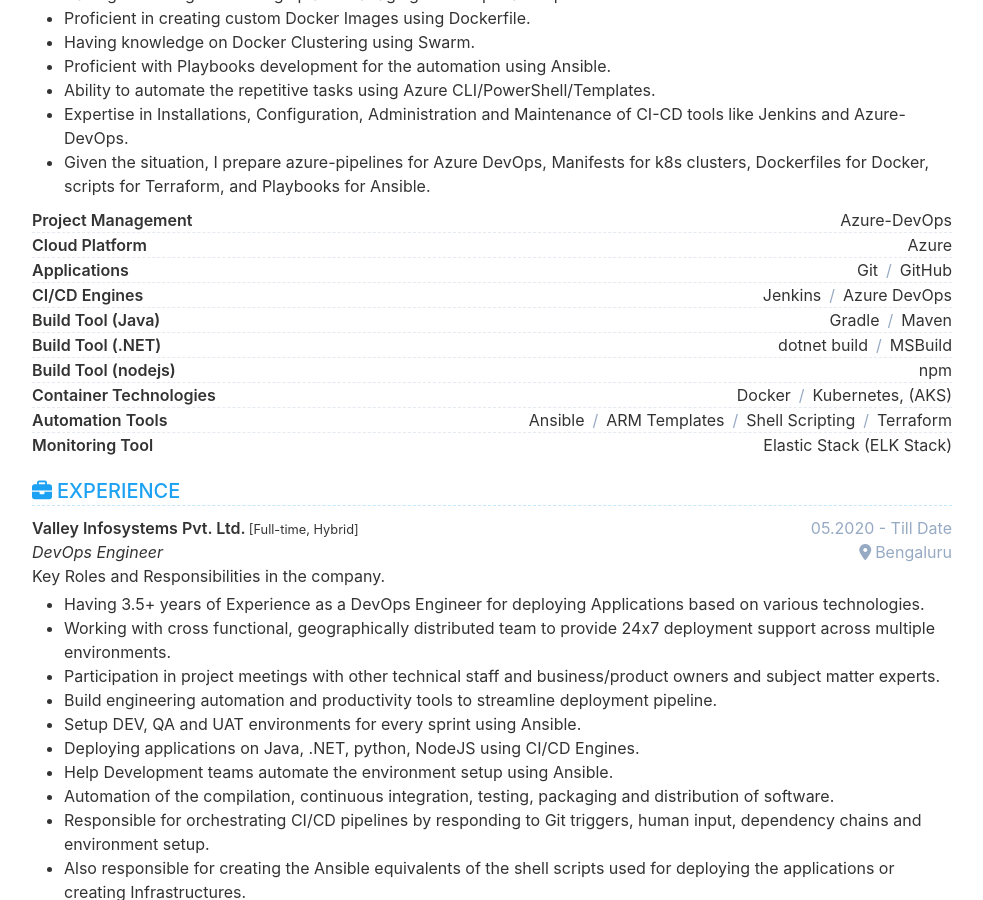
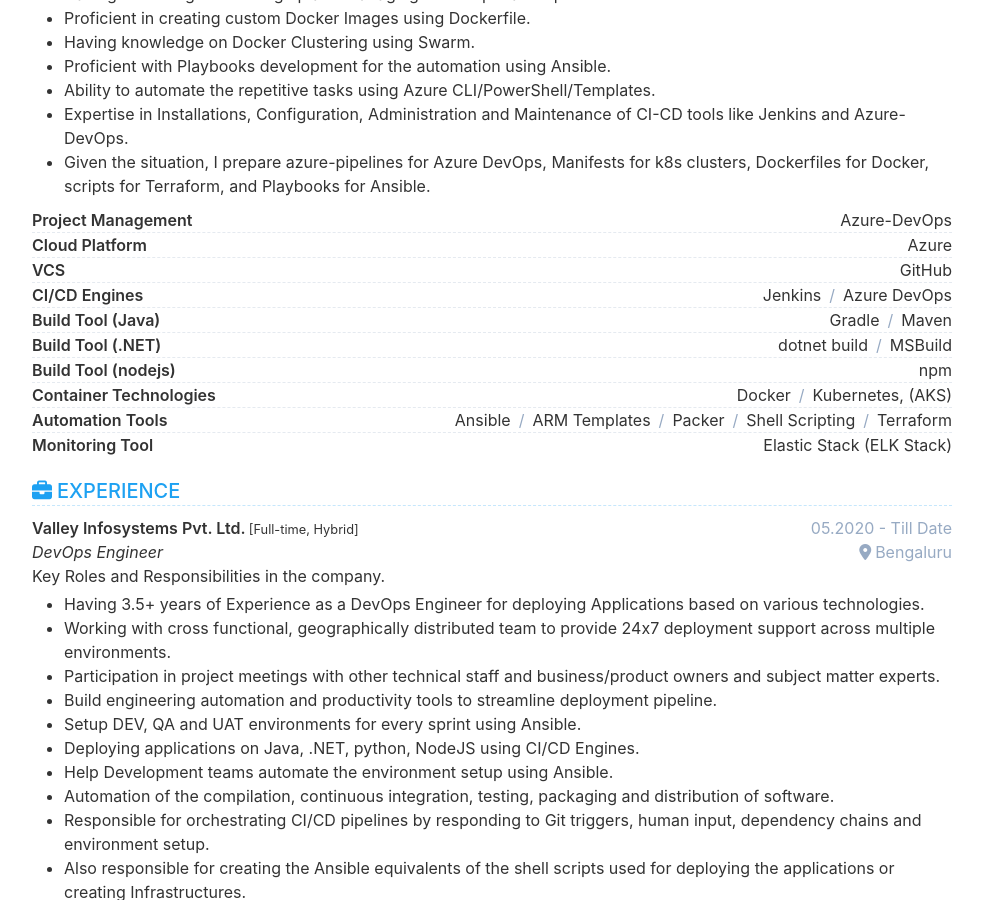
Before and after one commit to Raskinn/Resume, a Jekyll site: the page built from index.html, in a window 1280 px wide and 900 px high, scrolled down 694 px. Shown: the whole window, without its empty margins (148-1131 px from the left). Built offline with Jekyll 4.4.1, drawn with Linux system fonts in a browser that asks for light colours.

Commit message:
added changes

```diff
--- a/_data/data.yml
+++ b/_data/data.yml
@@ -217,9 +217,8 @@ skill:
       item:
         - Azure
 
-    - name:	Applications
+    - name:	VCS
       item:
-        - Git
         - GitHub
 
     - name:	CI/CD Engines
@@ -250,6 +249,7 @@ skill:
       item:
         - Ansible
         - ARM Templates
+        - Packer
         - Shell Scripting
         - Terraform
 
```
